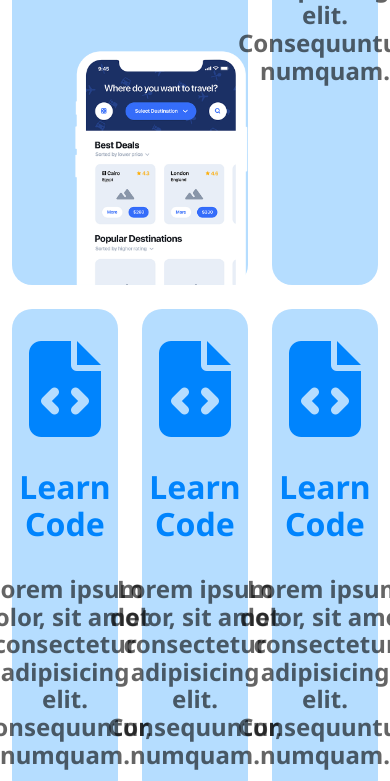
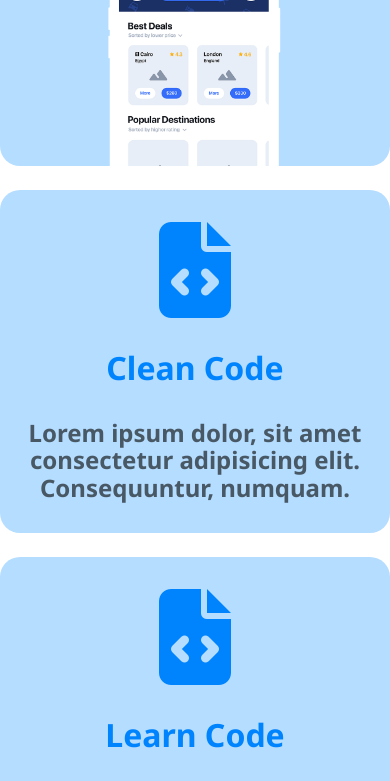
Before and after one commit to AlessandroMontenero/htmlcss-responsive-layout, a plain HTML site: page index.html in a window 390 px wide. Shown: the part 704-1485 px from the top of the page. Drawn offline with Linux system fonts and the light colour scheme.

Commit message:
added mobile view overview

```diff
--- a/css/media.css
+++ b/css/media.css
@@ -22,3 +22,10 @@
         }
 
     }
+
+    /* Mobile view */
+    @media screen and (max-width: 480px) {
+        .overview .cards {
+            width: 100%;
+        }
+    }
```
